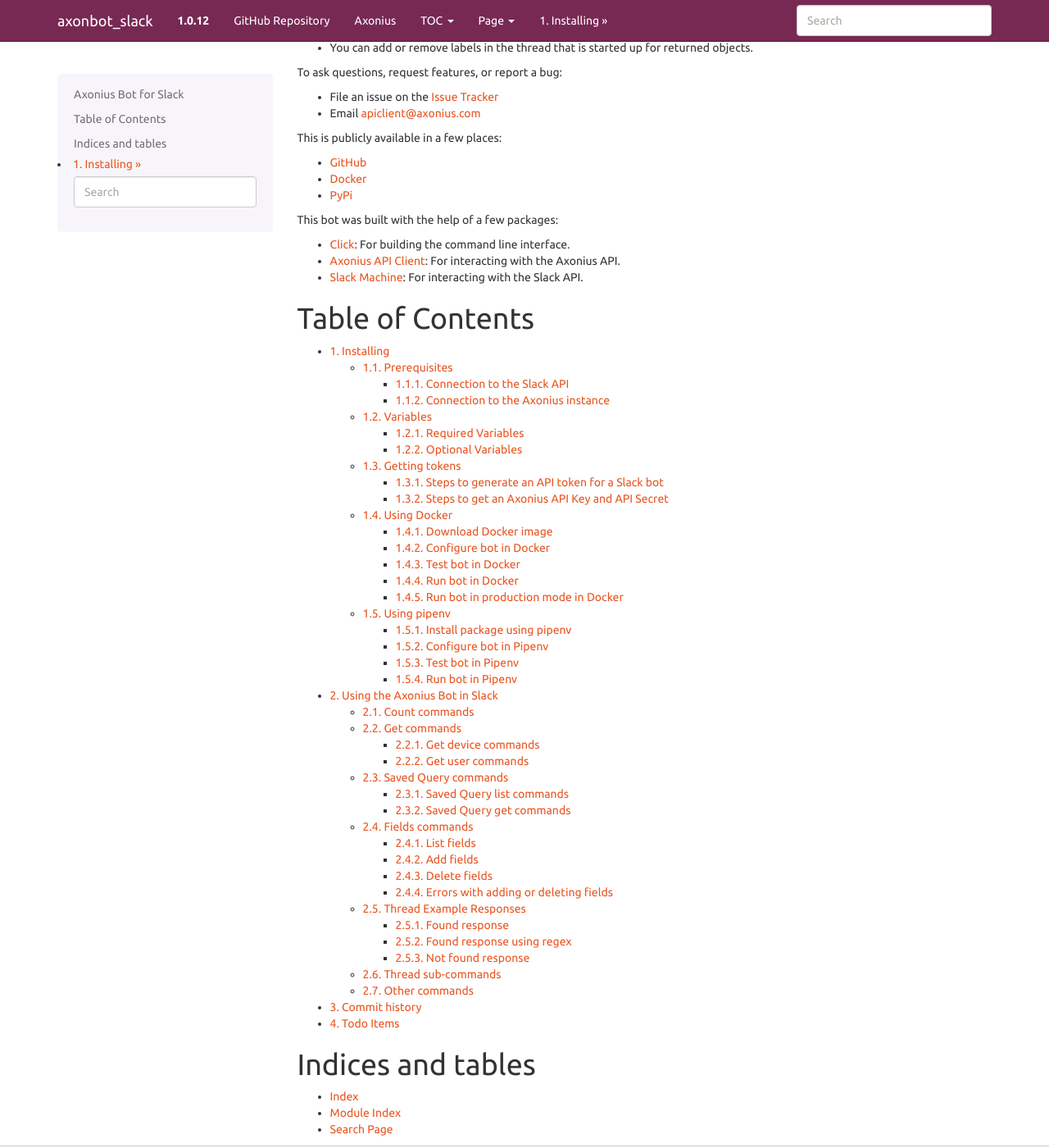
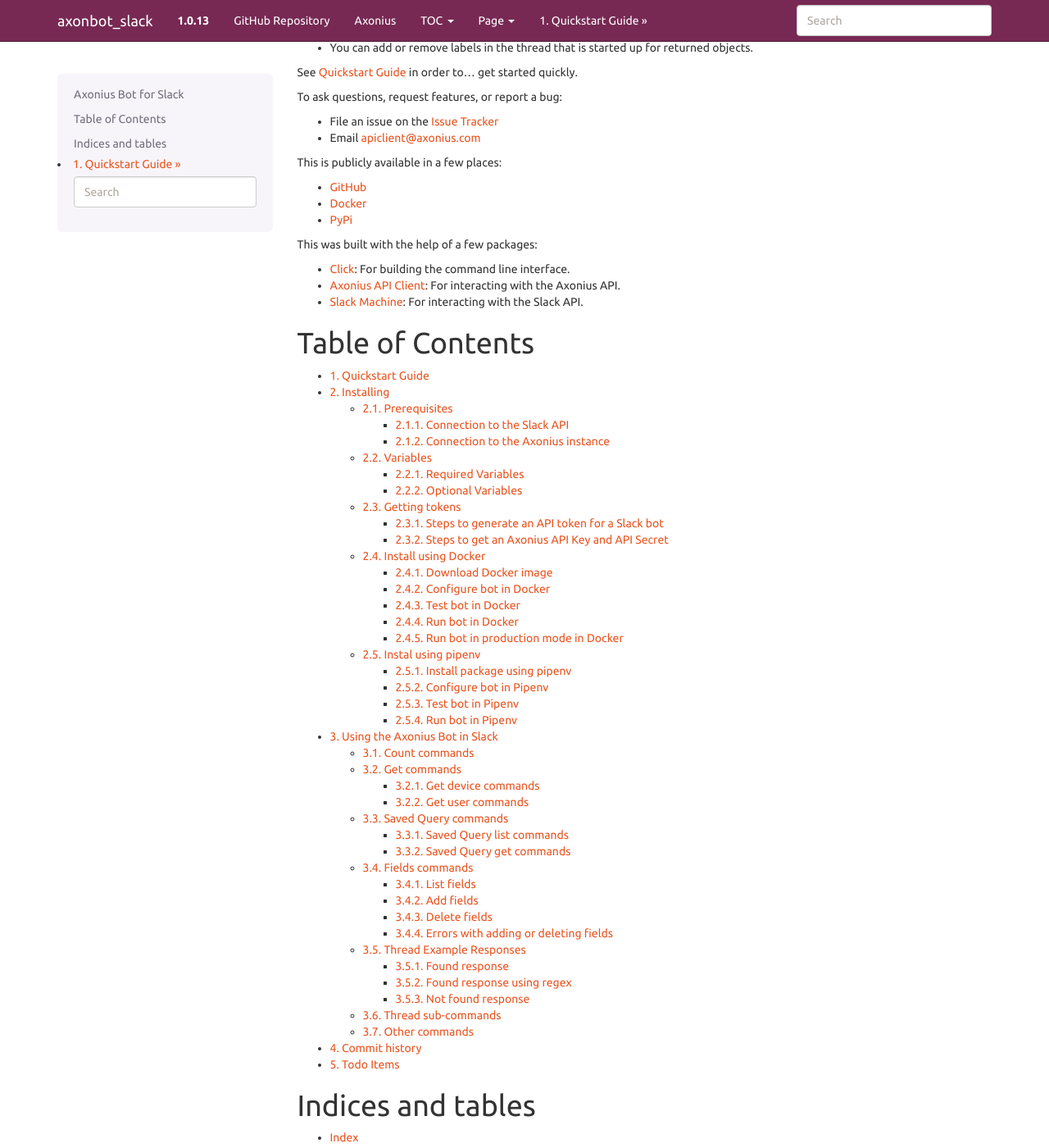
Before and after one commit to rwils83/axonbot_slack, a Sphinx documentation site: the page built from docs/index.rst, in a window 1280 px wide and 1400 px high, scrolled down 243 px. Shown: the whole window at 82% size. Built offline with Sphinx 7.4.7, drawn with Linux system fonts in a browser that asks for light colours.

```diff
--- a/axonbot_slack/version.py
+++ b/axonbot_slack/version.py
@@ -5,7 +5,7 @@ from __future__ import division
 from __future__ import print_function
 from __future__ import unicode_literals
 
-__version__ = "1.0.12"
+__version__ = "1.0.13"
 """:obj:`str`: Version of package."""
 
 __url__ = "https://github.com/Axonius/axonbot_slack"
--- a/docs/index.rst
+++ b/docs/index.rst
@@ -17,6 +17,8 @@ It enables users in Slack to interact with an Axonius instance in a number of wa
 * You can search for user or device objects by a query built in the Query Wizard of the Axonius GUI.
 * You can add or remove labels in the thread that is started up for returned objects.
 
+See :ref:`Quickstart Guide` in order to... get started quickly.
+
 To ask questions, request features, or report a bug:
 
 * File an issue on the `Issue Tracker <https://github.com/Axonius/axonbot_slack/issues>`_
@@ -28,7 +30,7 @@ This is publicly available in a few places:
 * `Docker <https://hub.docker.com/r/axonius/axonbot_slack>`_
 * `PyPi <https://pypi.org/project/axonbot-slack/>`_
 
-This bot was built with the help of a few packages:
+This was built with the help of a few packages:
 
 * `Click <https://click.palletsprojects.com/en/7.x/>`_: For building the command line interface.
 * `Axonius API Client <https://axonius-api-client.readthedocs.io/en/latest/>`_: For interacting with the Axonius API.
@@ -41,6 +43,7 @@ Table of Contents
    :maxdepth: 3
    :numbered:
 
+   quickstart.rst
    install.rst
    using.rst
    changelog.rst
--- a/docs/install_docker.rst
+++ b/docs/install_docker.rst
@@ -1,6 +1,6 @@
 .. include:: .special.rst
 
-Using Docker
+Install using Docker
 #####################################################
 * You will need to `install Docker for your platform <https://docs.docker.com/install/>`_
 * This is the recommended method of deploying this bot:
--- a/docs/install_pipenv.rst
+++ b/docs/install_pipenv.rst
@@ -1,6 +1,6 @@
 .. include:: .special.rst
 
-Using pipenv
+Instal using pipenv
 #####################################################
 * Using `pipenv <https://github.com/pypa/pipenv>`_ allows you to install this into a virtual environment.
 
```
Also changed, not shown: docs/quickstart.rst (added, +9 -0 lines).
